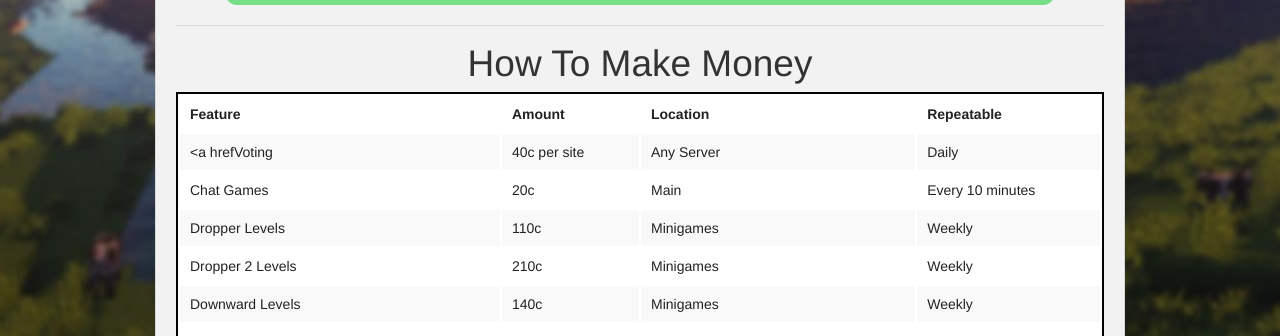
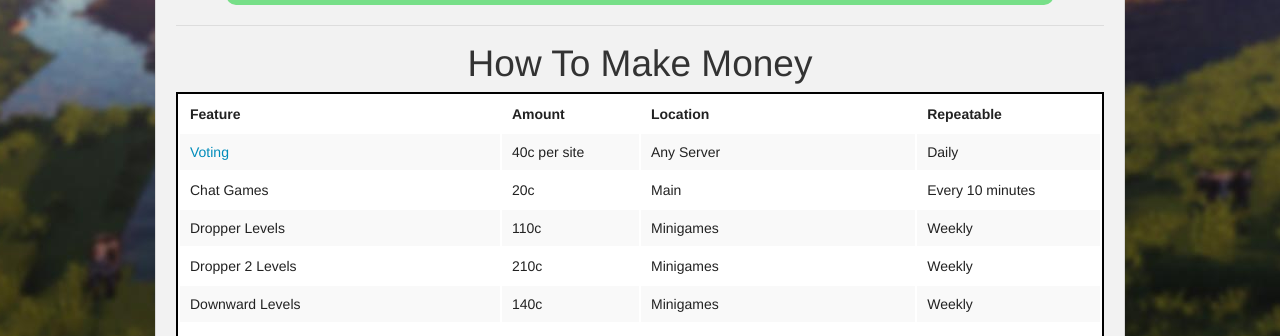
Before and after one commit to damnation-eu/website-beta, a Jekyll site: the page built from economy.md, in a window 1280 px wide. Shown: the part 721-1057 px from the top of the page. Built offline with Jekyll 4.4.1, drawn with Linux system fonts in a browser that asks for light colours; nearby versions of some CDN libraries; library files that are not in the unit come from our copies.

Commit message:
Update economy.md

```diff
--- a/economy.md
+++ b/economy.md
@@ -32,7 +32,7 @@ ___
     <th class="tg-yw4l" width="20%">Repeatable</th>
   </tr>
   <tr>
-    <td class="tg-9hbo"><a hrefVoting</td>
+    <td class="tg-9hbo"><a href="{{site.baseurl}}/voting">Voting</a></td>
     <td class="tg-9hbo">40c per site</td>
     <td class="tg-9hbo">Any Server</td>
     <td class="tg-9hbo">Daily</td>
```
